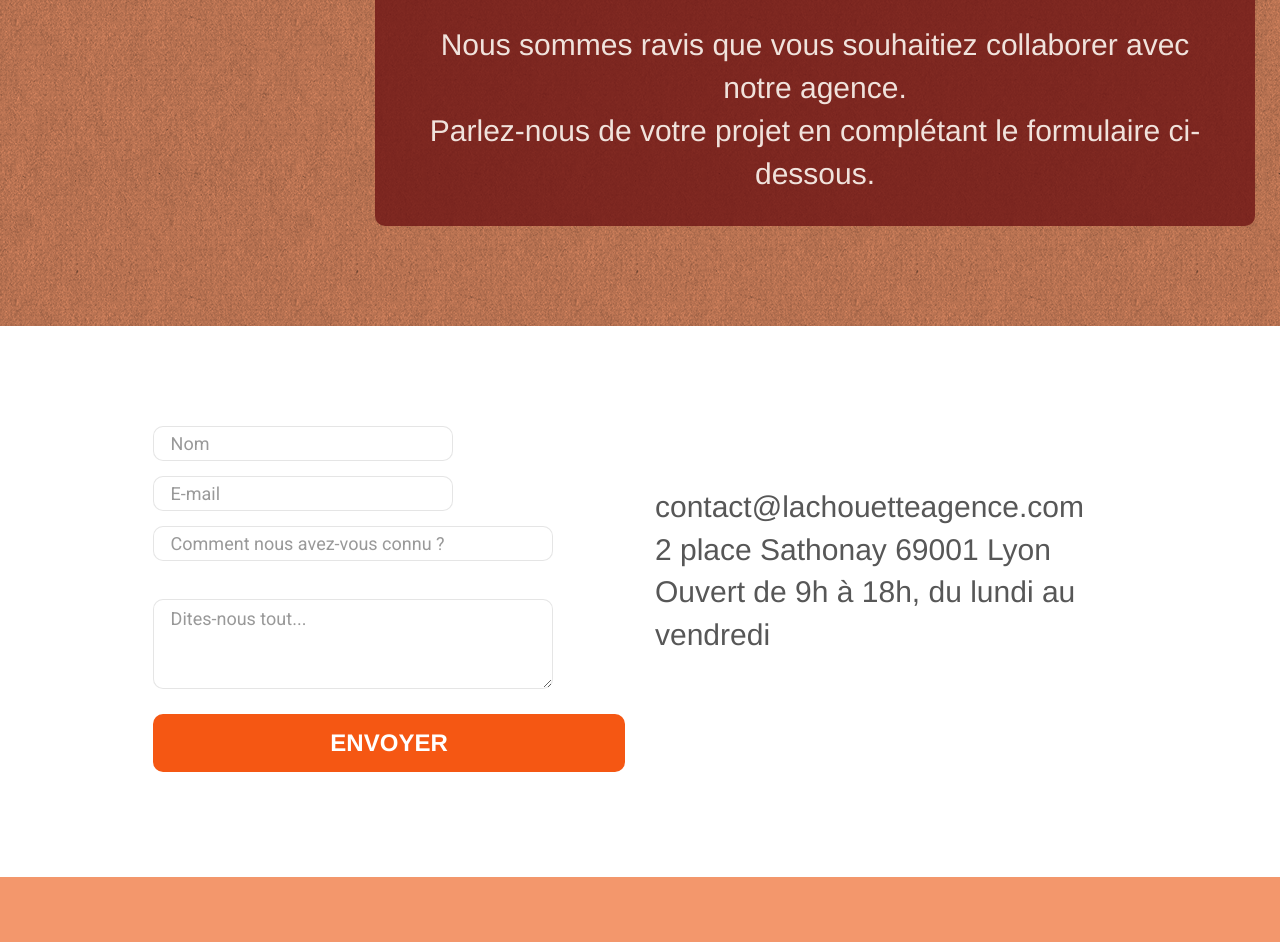
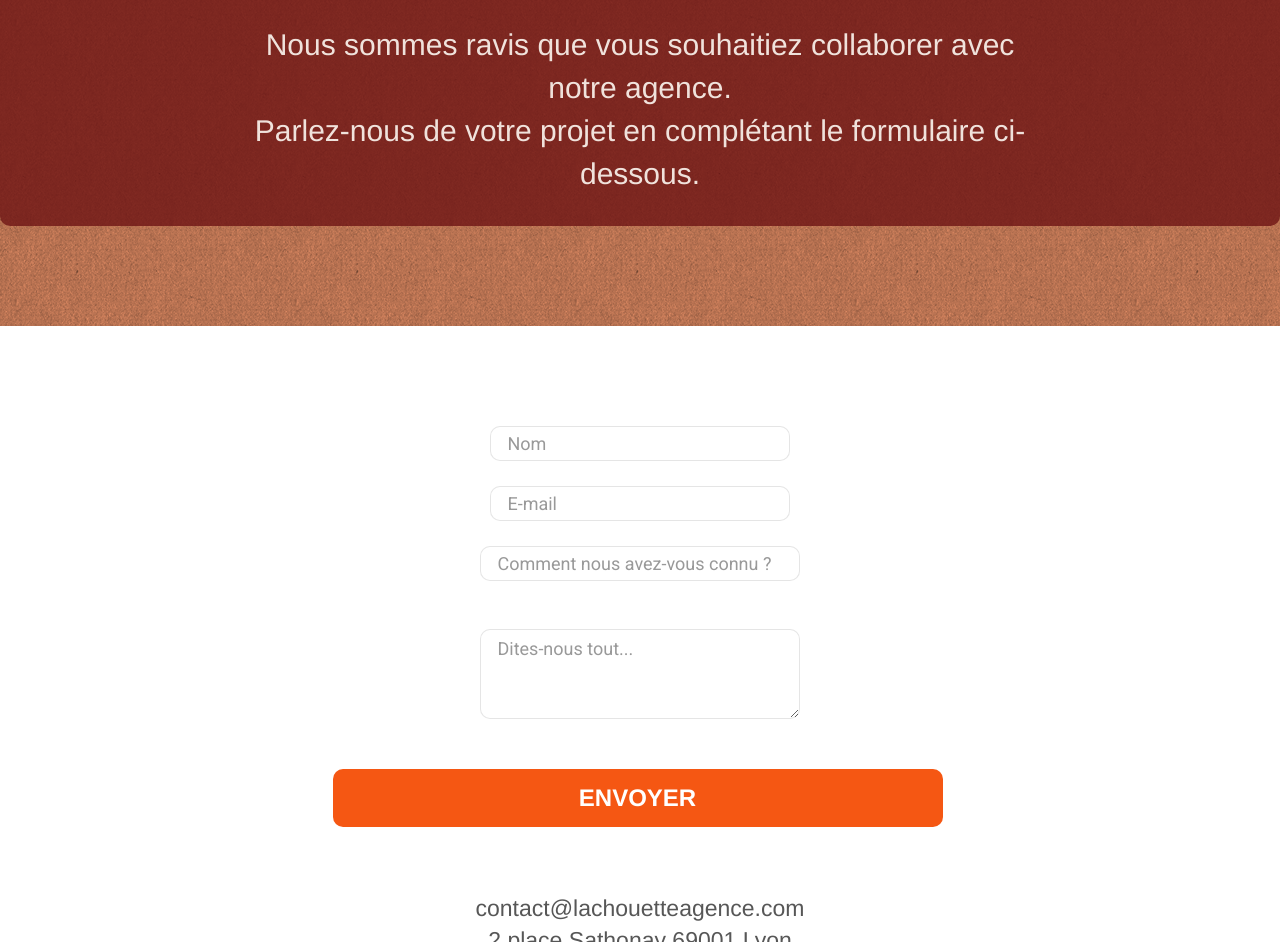
Before and after one commit to AbdelhakA/AbdelhakAsserrar_4_08082021, a plain HTML site: page page2.html in a window 1280 px wide. Shown: the part 283-1225 px from the top of the page. Drawn offline with nearby package versions, Linux system fonts and the light colour scheme; files that its build step writes are made by us from their sources; a script that the page names is missing.

Commit message:
close to last settings

```diff
--- a/page2.html
+++ b/page2.html
@@ -35,14 +35,14 @@
 			</div>
 			<div class="collapse navbar-collapse navbar-1 special-dropdown-nav">
 				<ul class="site-navigation nav navbar-nav">
-					<li>
+					<!-- <li>
 						<a href="index.html">Accueil</a>
 					</li>
 					<li>
 					</li>
 					<li>
 						<a href="page2.html">page2 &gt;</a>
-					</li>
+					</li>-->
 				</ul>
 			</div>
 		</nav>
@@ -52,9 +52,9 @@
 
 <!-- bloc-6 -->
 <div class="bloc bg-dots-bg bg-repeat bgc-atomic-tangerine d-bloc bloc-bg-texture texture-paper" id="bloc-6">
-	<div class="container bloc-lg">
+	<div class="contenu container bloc-lg">
 		<div class="row">
-			<div class="col-sm-12 intitule">
+			<div class="col-sm-12 intitule intitule_mobile">
 				<h1 class="text-center hero-bloc-text tc-white">
 					Parlons web design !
 				</h1>
@@ -69,7 +69,7 @@
 <!-- bloc-6 END -->
 
 <!-- bloc-7 -->
-<div class="bloc bgc-white l-bloc" id="bloc-7">
+<div class="bloc bgc-white l-bloc form_btn" id="bloc-7">
 	<div class="container bloc-lg">
 		<div class="row">
 			<div class="col-sm-6">
--- a/style.css
+++ b/style.css
@@ -64,16 +64,47 @@ a:hover {
     background: #FFFFFF url("img/pageload-spinner.gif") no-repeat center center;
 }
 
+.row > .intitule_mobile {
+    display: flex;
+    flex-direction: column;
+    justify-content: center;
+    align-items: center;
+    background-color: rgb(111, 21, 21);
+    opacity: .8;
+    width: 100%;
+}
+
+.ctc > p {
+        margin-top: 60px;
+        font-size: 23px;
+        font-weight: 100;
+        text-align: center;
+}
+
+form {
+    display: flex;
+    flex-direction: column;
+    justify-content: center;
+    align-items: center;
+
+}
+
+.form_btn {
+
+}
+
+
 .bloc {
     width: 100%;
     clear: both;
     background: 50% 50% no-repeat;
-    padding: 0 50px;
+    /* padding: 0 50px; */
     -webkit-background-size: cover;
     -moz-background-size: cover;
     -o-background-size: cover;
     background-size: cover;
     position: relative;
+
 }
 
 .bloc .container {
@@ -89,6 +120,22 @@ align-items: center;
 
 .bloc-lg {
     padding: 100px 50px;
+}
+
+.contenu {
+    display: flex;
+    flex-direction: column;
+    justify-content: center;
+    align-items: center;
+    width: 100%;
+}
+
+.row {
+    width: 100%;
+    display: flex;
+    flex-direction: column;
+    justify-content: center;
+    align-items: center;
 }
 
 .bloc-md {
@@ -446,7 +493,7 @@ align-items: center;
 
 @media (min-width: 768px) {
 
-.navbar {
+.bar {
     width: 100%;
 }
 
@@ -817,7 +864,7 @@ input {
 .form-control {
     height: 35px;
     padding-right: 10px;
-    width: 400px;
+    width: 320px;
     font-size: large;
     border-radius: 10px;
     margin-bottom: 10px;
@@ -835,10 +882,7 @@ input {
     border-radius: 10px;
     background-color: rgb(111, 21, 21);
     opacity: .8;
-    width: max-content;
-    padding-left: 40px;
-    padding-right: 40px;
-    margin-left: 400px;
+    width: 100%;
 }
 
 
@@ -948,6 +992,7 @@ h4 {
     flex-direction: row;
     justify-content: center;
     align-items: center;
+    text-align: center;
 }
 
 .btn-atomic-tangerine {
@@ -1014,8 +1059,8 @@ h4 {
 
 @media (max-width: 992px) {
     .bloc {
-        padding-left: 20px;
-        padding-right: 20px;
+        /* padding-left: 20px;
+        padding-right: 20px; */
     }
     .bloc.full-width-bloc,
     .bloc-tile-2.full-width-bloc .container,
```
